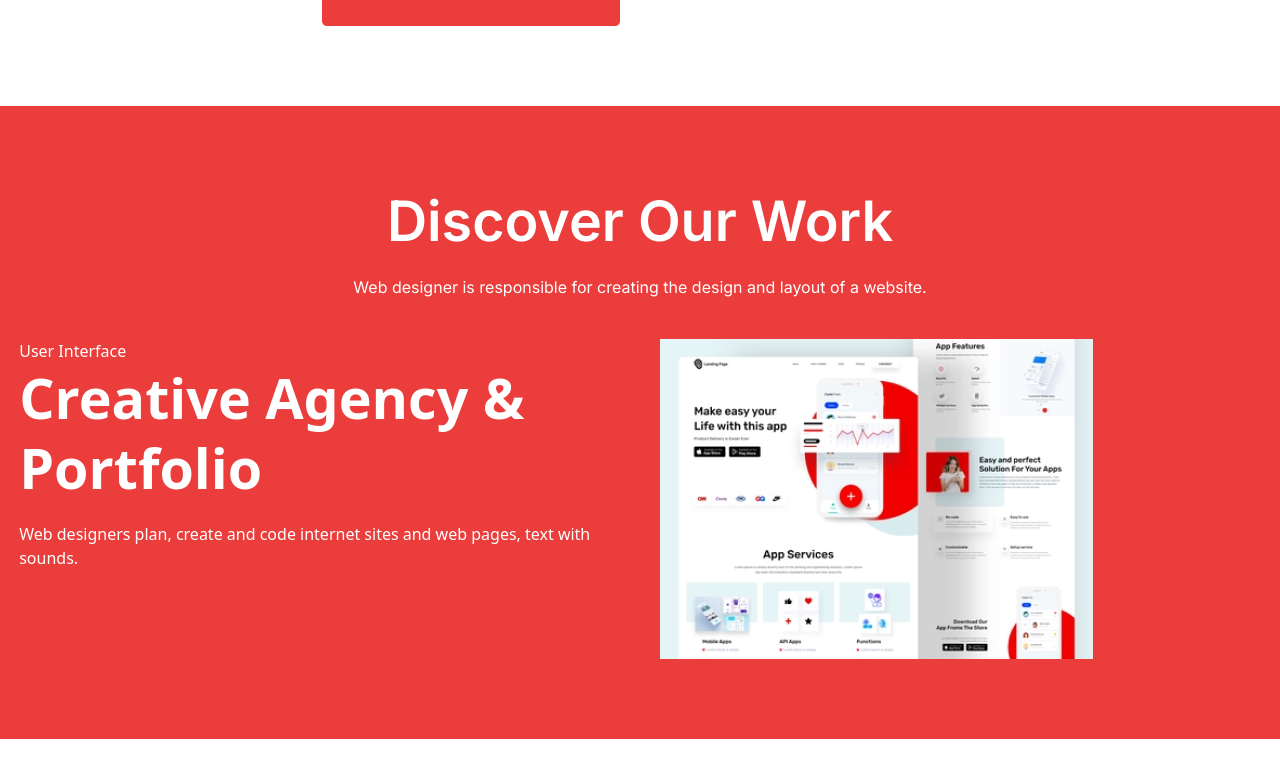
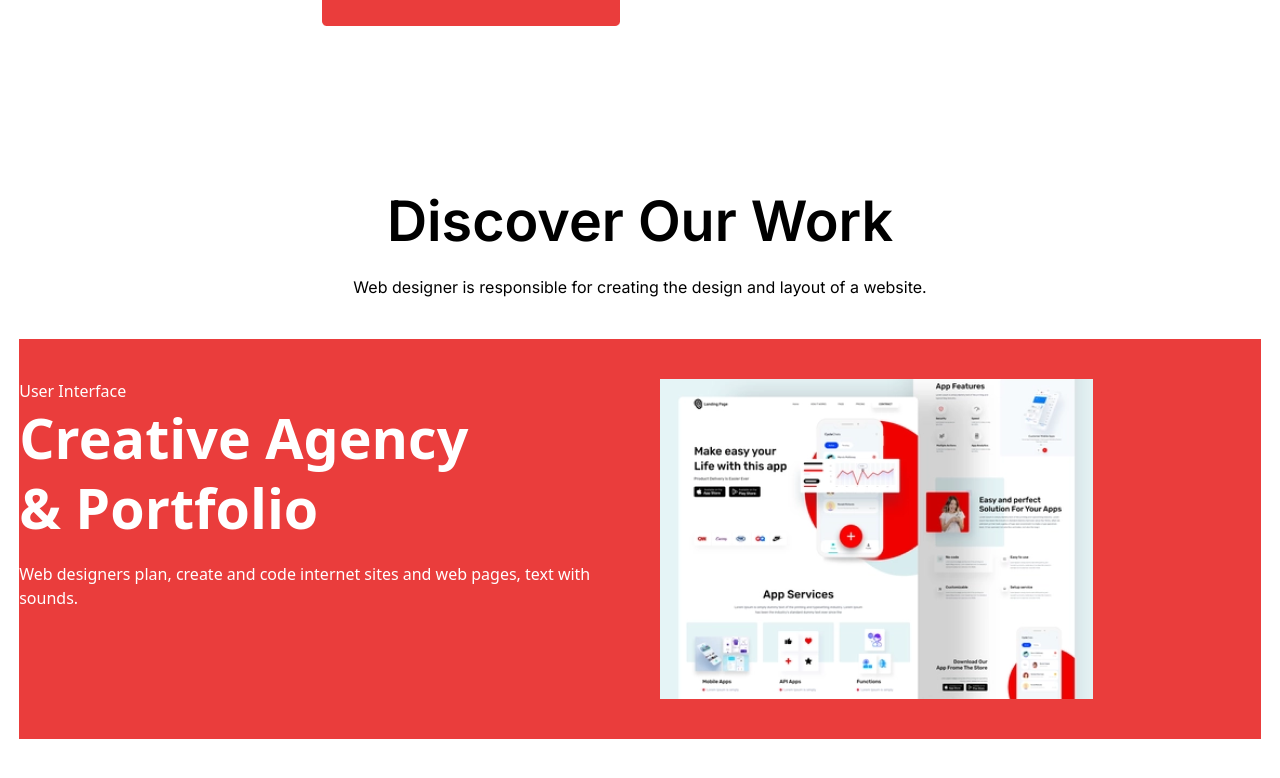
Before and after one commit to Alexandra4373/Hardwell, a React (Vite) app: page / in a window 1280 px wide. Shown: the part 1978-2756 px from the top of the page. Before the commit the page ends 2717 px from the top, so only its background shows below. Built offline with nearby package versions, Linux system fonts and the light colour scheme.

Commit message:
Update App.jsx

```diff
--- a/src/App.jsx
+++ b/src/App.jsx
@@ -136,8 +136,8 @@ function App() {
           </div>
         </div>
         {/*Discover our work */}
-        <div className="bg-primary py-20">
-          <div className="container  text-white">
+        <div className="py-20">
+          <div className="container">
             <div className="">
               <h2 className="font-inter font-semibold text-[3.475rem] mb-5 text-center leading-tight">
                 Discover Our Work
@@ -147,12 +147,12 @@ function App() {
                 of a website.
               </p>
             </div>
+            <div className="bg-primary text-white  py-10">
               <div className="flex gap-10">
-              <div className="flex-1 sm:mb-10">
+                <div className="flex-1  sm:mb-10">
                   <h6>User Interface</h6>
                   <h2 className="font-outfit font-semibold text-[3.475rem] leading-tight mb-5">
-                  Creative Agency & <br />
-                  Portfolio
+                    Creative Agency <br />& Portfolio
                   </h2>
                   <p className="font-dmsans text-base mb-5">
                     Web designers plan, create and code internet sites and web
@@ -166,6 +166,7 @@ function App() {
             </div>
           </div>
         </div>
+      </div>
     </>
   );
 }
```
Lines whose indentation alone changed are shown as unchanged.
